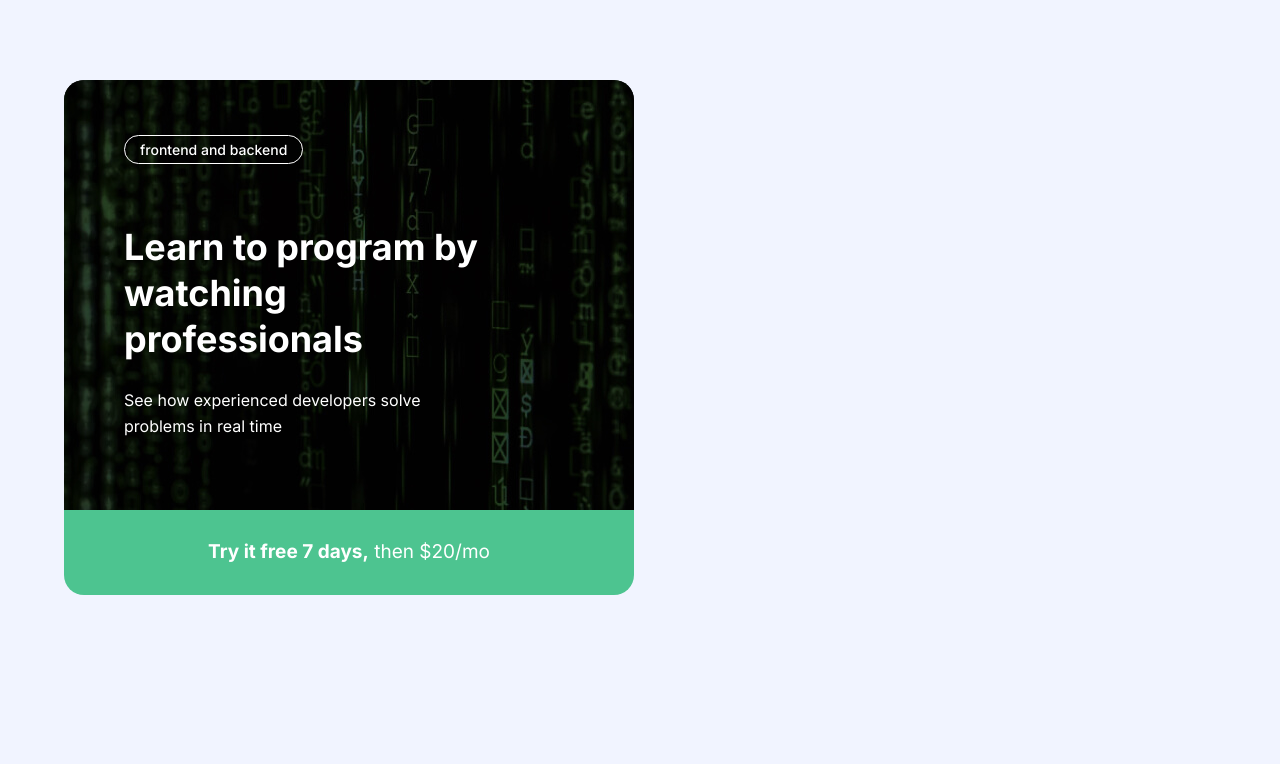
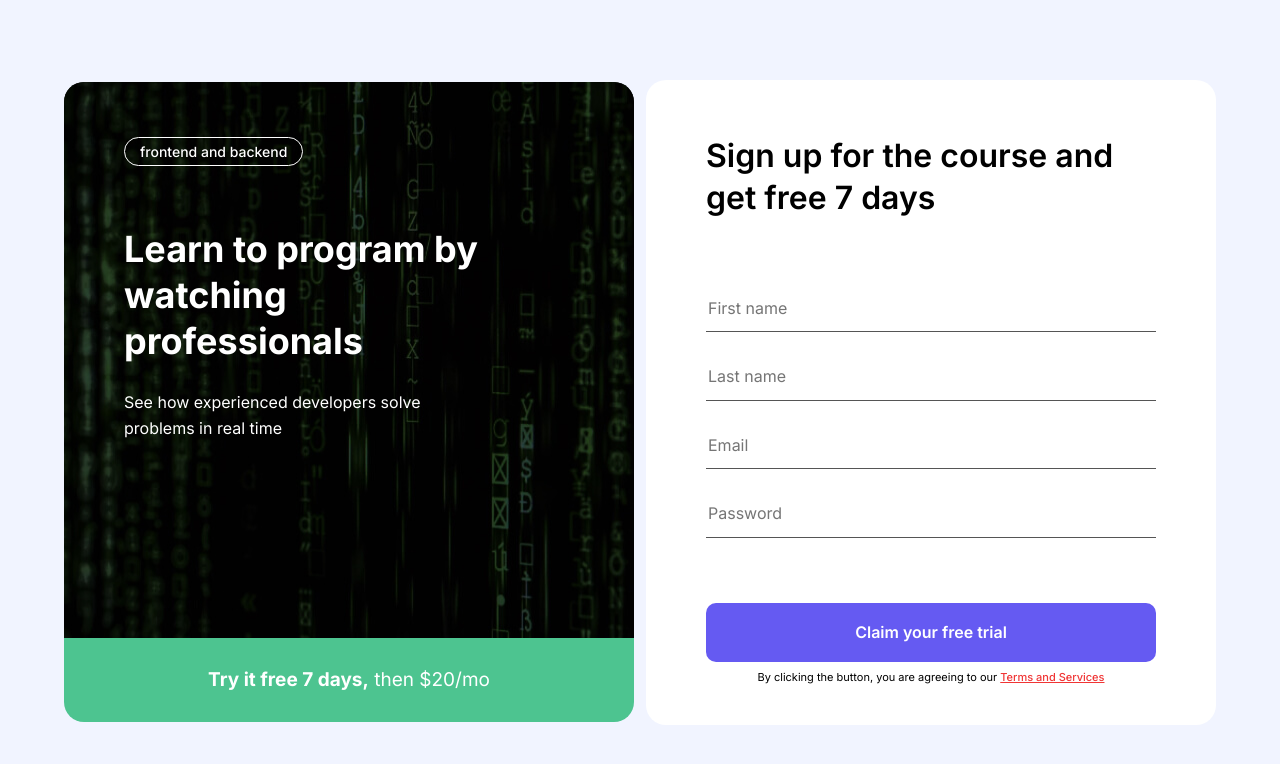
Before and after one commit to ReDi-frontend/Intro-form, a plain HTML site: page index.html in a window 1280 px wide. Drawn offline with Linux system fonts and the light colour scheme.

Commit message:
add section sign up forms

```diff
--- a/css/style.css
+++ b/css/style.css
@@ -18,6 +18,12 @@ html {
 *::before,
 *::after {
     box-sizing: inherit;
+}
+
+*:focus {
+    outline: 3px dashed var(--purple-btn);
+    outline-offset: 2px;
+    border-radius: 8px;
 }
 
 body {
@@ -82,6 +88,8 @@ ul {
     border-radius: 20px;
     overflow: hidden;
     color: var(--text-color);
+    height: 100%;
+    min-height: 640px;
 }
 .hero-main {
     display: flex;
@@ -125,6 +133,72 @@ ul {
     background-color: var(--green-btn);
 }
 /* //HERO */
+
+
+/* FORM */
+.form {
+    width: 100%;
+    padding: 55px 60px 40px;
+    max-width: 570px;
+    margin-left: 12px;
+    border-radius: 20px;
+    overflow: hidden;
+    background-color: #fff;
+}
+.form-title {
+    margin-top: 0;
+    margin-bottom: 65px;
+    font-weight: 600;
+    font-size: 32px;
+    line-height: 42px;
+}
+.form-fielts {
+    display: flex;
+    flex-direction: column;
+    margin-bottom: 65px;
+}
+.form-fielt {
+    padding-top: 15px;
+    padding-bottom: 14px;
+    border: 0;
+    border-bottom: 1px solid #555;
+    color: #555;
+}
+.form-fielt:focus {
+    border-color: #000;
+    color: #000;
+    font-weight: 600;
+}
+.form-fielt:not(:last-child) {
+    margin-bottom: 20px;
+}
+
+.form-submit {
+    display: block;
+    width: 100%;
+    padding: 20px;
+    margin-bottom: 8px;
+    border: 0;
+    border-radius: 10px;
+    background-color: var(--purple-btn);
+    color: #fff;
+    font-size: 16px;
+    line-height: 19px;
+    font-weight: 600;
+    cursor: pointer;
+}
+.form-notice {
+    text-align: center;
+    font-size: 11px;
+    line-height: 15px;
+    font-weight: 400;
+}
+.form-notice-link {
+    font-weight: 500;
+    color: var(--red-link);
+    text-decoration: underline;
+}
+/* //FORM */
 /* //MAIN CONTENT */
 
 
--- a/index.html
+++ b/index.html
@@ -26,13 +26,23 @@
                         <h1 class="hero-title">Learn to program by <br> watching <br> professionals</h1>
                         <p class="hero-text">See how experienced developers solve <br> problems in real time</p>
                     </div>
-
                     <div class="hero-bottom"><strong>Try it free 7 days,</strong> then $20/mo</div>
                 </section>
                 <!-- //HERO -->
 
 
                 <!-- FORM -->
+                <form action="https://echo.htmlacademy.ru/" method="post" class="form">
+                    <h2 class="form-title">Sign up for the course and <br> get free 7 days</h2>
+                    <div class="form-fielts">
+                        <input class="form-fielt" name="name" type="text" aria-label="Name" placeholder="First name" required>
+                        <input class="form-fielt" name="last_name" type="text" aria-label="Last-name" placeholder="Last name" required>
+                        <input class="form-fielt" name="email" type="email" aria-label="Email" placeholder="Email" required>
+                        <input class="form-fielt" type="password" name="password" aria-label="Password" placeholder="Password">
+                    </div>
+                    <button type="submit" class="form-submit">Claim your free trial</button>
+                    <div class="form-notice">By clicking the button, you are agreeing to our <a class="form-notice-link" href="#">Terms and Services</a></div>
+                </form>
                 <!-- //FORM -->
             </div>
         </div>
```
